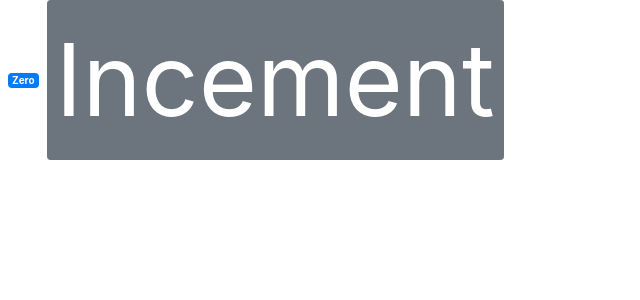
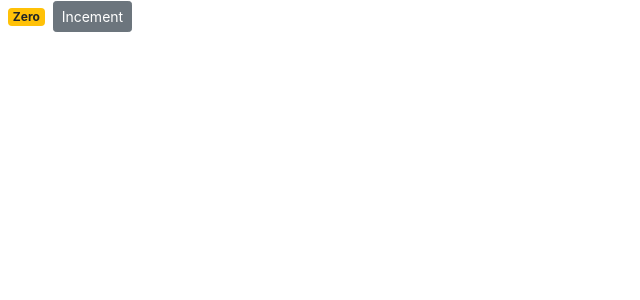
Before and after one commit to TomaszSzydlowski/ReactOne, a React (Create React App) app in the folder react-one/: page / in a window 1280 px wide. Shown: the top 300 px of the page, without its empty margins (0-640 px from the left). Built offline with nearby package versions, Linux system fonts and the light colour scheme.

Commit message:
Rendering Classes Dynamically

```diff
--- a/react-one/src/components/counter.jsx
+++ b/react-one/src/components/counter.jsx
@@ -5,27 +5,24 @@
     count: 0
   };
 
-  styles = {
-    fontSize: 10,
-    fontWeight: "bold"
-  };
+  render() {
+    return (
+      <React.Fragment>
+        <span className={this.getBadgeClasses()}>{this.formatCount()}</span>
+        <button className="btn btn-secondary btn-sm">Incement</button>
+      </React.Fragment>
+    );
+  }
 
   formatCount() {
     const { count } = this.state;
     return count === 0 ? "Zero" : count;
   }
 
-  render() {
-    return (
-      <React.Fragment>
-        <span style={this.styles} className="badge badge-primary m-2">
-          {this.formatCount()}
-        </span>
-        <button style={{ fontSize: 100 }} className="btn btn-secondary btn-sm">
-          Incement
-        </button>
-      </React.Fragment>
-    );
+  getBadgeClasses() {
+    let classes = "badge m-2 badge-";
+    classes += this.state.count === 0 ? "warning" : "primary";
+    return classes;
   }
 }
 
```
